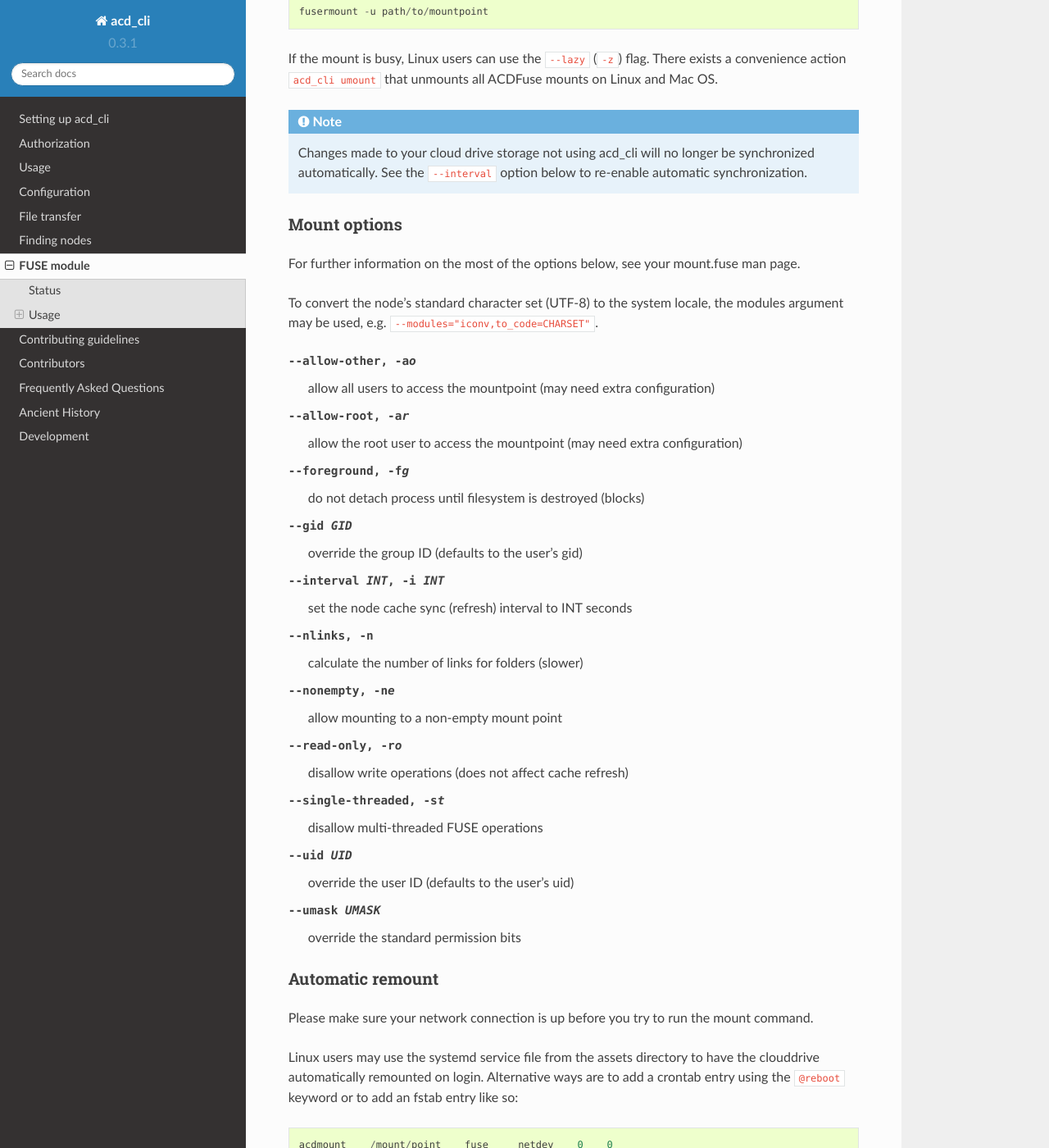
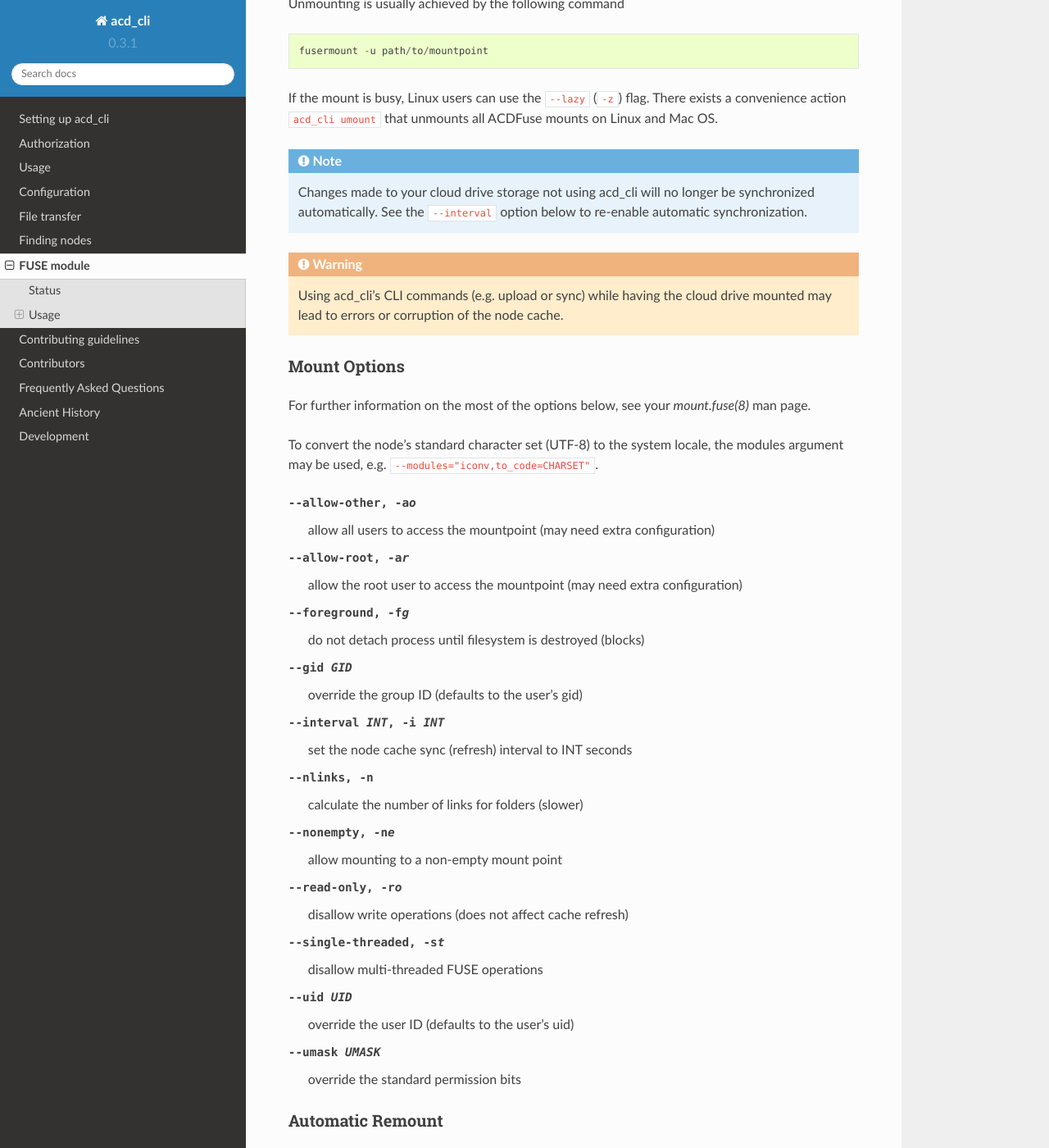
Before and after one commit to yadayada/acd_cli, a Sphinx documentation site: the page built from docs/FUSE.rst, in a window 1280 px wide and 1400 px high, scrolled down 1331 px. Shown: the whole window at 82% size. Built offline with Sphinx 7.4.7 and the Read the Docs theme 2.0.0, drawn with Linux system fonts in a browser that asks for light colours; some of the changed text lies outside the part shown.

```diff
--- a/docs/FUSE.rst
+++ b/docs/FUSE.rst
@@ -4,8 +4,10 @@ FUSE module
 Status
 ------
 
-The FUSE support is still in its early stage and may be
-(`prone to bugs <https://github.com/yadayada/acd_cli/labels/FUSE>`_).
+The FUSE module will never provide anything as good and reliable as a local filesystem.
+See the `bug tracker <https://github.com/yadayada/acd_cli/labels/FUSE>`_ for issues that
+may occur.
+
 acd\_cli's FUSE module has the following filesystem features implemented:
 
 =====================  ===========
@@ -61,10 +63,14 @@ Linux and Mac OS.
     Changes made to your cloud drive storage not using acd\_cli will no longer be synchronized
     automatically. See the ``--interval`` option below to re-enable automatic synchronization.
 
-Mount options
+.. WARNING::
+    Using acd_cli's CLI commands (e.g. upload or sync) while having the cloud drive mounted
+    may lead to errors or corruption of the node cache.
+
+Mount Options
 ~~~~~~~~~~~~~
 
-For further information on the most of the options below, see your mount.fuse man page.
+For further information on the most of the options below, see your :manpage:`mount.fuse(8)` man page.
 
 To convert the node's standard character set (UTF-8) to the system locale, the modules argument
 may be used, e.g. ``--modules="iconv,to_code=CHARSET"``.
@@ -81,7 +87,7 @@ may be used, e.g. ``--modules="iconv,to_code=CHARSET"``.
 --uid UID                 override the user ID (defaults to the user's uid)
 --umask UMASK             override the standard permission bits
 
-Automatic remount
+Automatic Remount
 ~~~~~~~~~~~~~~~~~
 
 Please make sure your network connection is up before you try to run the mount command.
--- a/docs/authorization.rst
+++ b/docs/authorization.rst
@@ -2,6 +2,7 @@ Authorization
 -------------
 
 Before you can use the program, you will have to complete the OAuth procedure with Amazon.
+It is necessary to have a Web browser installed in order to do so.
 There is a fast and simple way and a secure way.
 
 Simple (Appspot)
@@ -43,7 +44,7 @@ you will be redirected to your browser's error page. Just copy the URL
 (e.g. ``http://localhost/?code=AbCdEfGhIjKlMnOpQrSt&scope=clouddrive%3Aread_all+clouddrive%3Awrite``)
 into the console.
 
-Changing authorization methods
+Changing Authorization Methods
 ++++++++++++++++++++++++++++++
 
 If you want to change between authorization methods, go to your cache path (it is stated in the
--- a/docs/setup.rst
+++ b/docs/setup.rst
@@ -73,7 +73,7 @@ Building deb/rpm packages
 
 You will need to have `fpm <https://github.com/jordansissel/fpm>`_ installed to build packages.
 
-There is a `Makefile <../assets/Makefile>`_ that includes commands to build Debian packages
+There is a Makefile in the assets directory that includes commands to build Debian packages
 (``make deb``) or RedHat packages (``make rpm``). It will also build the required
 requests-toolbelt package.
 fpm may also be able to build packages for other distributions or operating systems.
```
Also changed, not shown: CONTRIBUTING.rst (+7 -3 lines), README.rst (+4 -4 lines), docs/FAQ.rst (+12 -0 lines).
